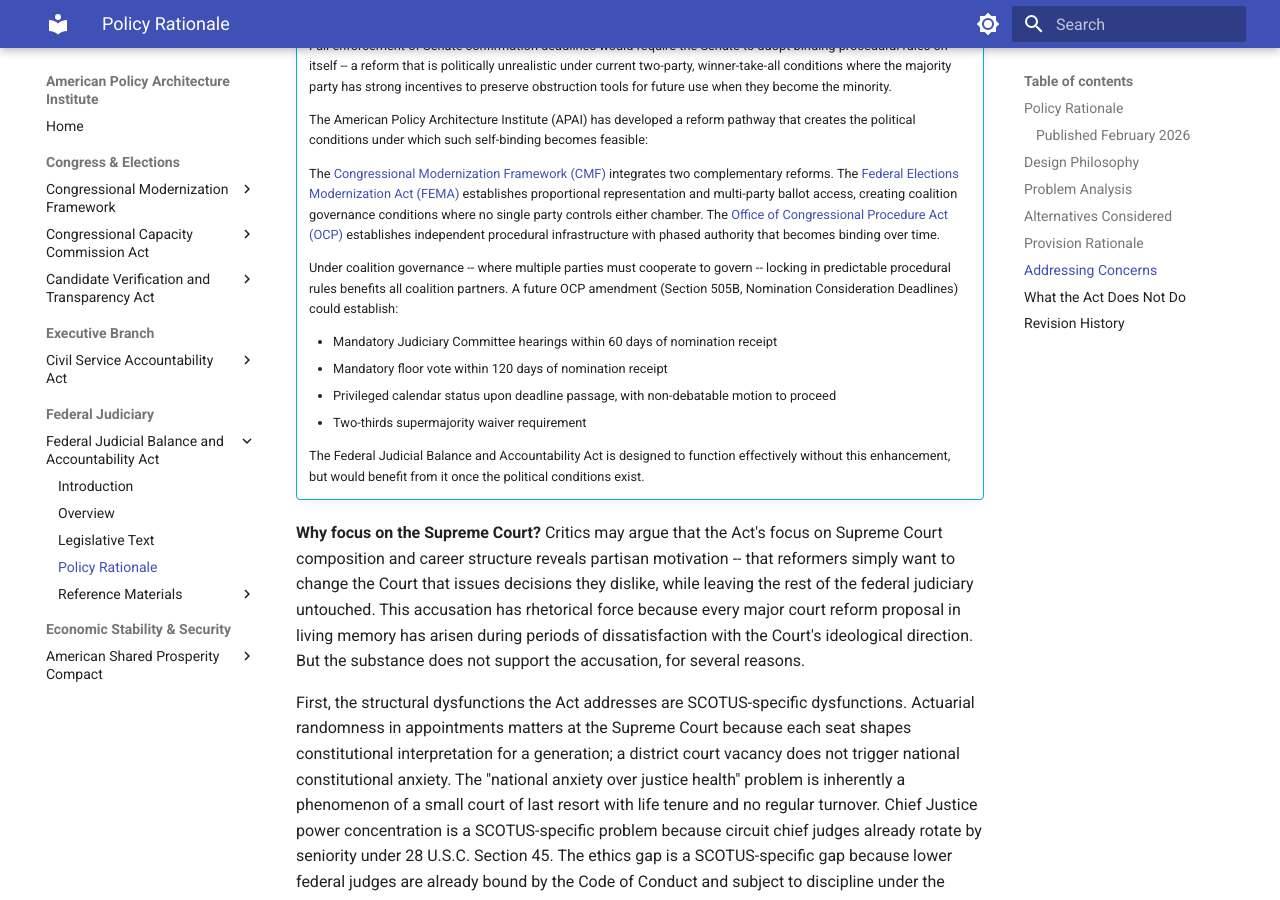
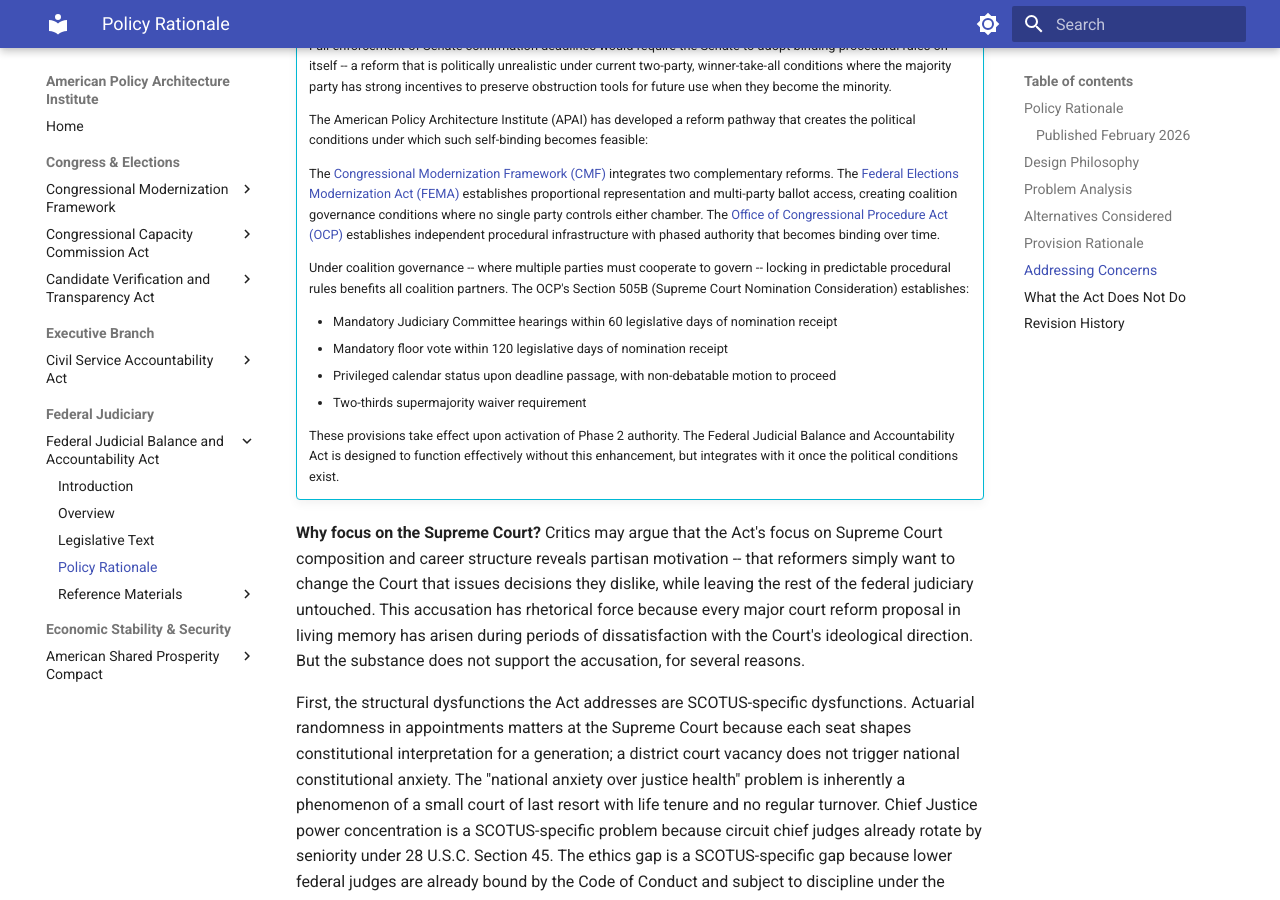
Before and after one commit to albertintech/apai, an MkDocs documentation site: the page built from docs/judiciary/fjbaa/FJBAA-Rev-1-8-Policy-Rationale.md, in a window 1280 px wide and 900 px high, scrolled down 16112 px. Built offline with MkDocs 1.6.1 and Material for MkDocs 9.7.7, drawn with Linux system fonts in a browser that asks for light colours.

Commit message:
Update FJBAA-Rev-1-8-Policy-Rationale info call out

```diff
--- a/docs/judiciary/fjbaa/FJBAA-Rev-1-8-Policy-Rationale.md
+++ b/docs/judiciary/fjbaa/FJBAA-Rev-1-8-Policy-Rationale.md
@@ -215,16 +215,16 @@ The structures-over-norms philosophy does not require that every structural mech
 
     The American Policy Architecture Institute (APAI) has developed a reform pathway that creates the political conditions under which such self-binding becomes feasible:
 
-    The [Congressional Modernization Framework (CMF)](../../congress/cmf/CMF-Rev-1-0-Introduction.md) integrates two complementary reforms. The [Federal Elections Modernization Act (FEMA)](../../congress/cmf/fema/FEMA-Rev-5-0-Introduction.md) establishes proportional representation and multi-party ballot access, creating coalition governance conditions where no single party controls either chamber. The [Office of Congressional Procedure Act (OCP)](../../congress/cmf/ocp/OCP-Rev-1-1-Introduction.md) establishes independent procedural infrastructure with phased authority that becomes binding over time.
+    The [Congressional Modernization Framework (CMF)](../../congress/cmf/CMF-Rev-1-0-Introduction.md) integrates two complementary reforms. The [Federal Elections Modernization Act (FEMA)](../../congress/cmf/fema/FEMA-Rev-5-0-Introduction.md) establishes proportional representation and multi-party ballot access, creating coalition governance conditions where no single party controls either chamber. The [Office of Congressional Procedure Act (OCP)](../../congress/cmf/ocp/OCP-Rev-1-2-Introduction.md) establishes independent procedural infrastructure with phased authority that becomes binding over time.
 
-    Under coalition governance -- where multiple parties must cooperate to govern -- locking in predictable procedural rules benefits all coalition partners. A future OCP amendment (Section 505B, Nomination Consideration Deadlines) could establish:
+    Under coalition governance -- where multiple parties must cooperate to govern -- locking in predictable procedural rules benefits all coalition partners. The OCP's Section 505B (Supreme Court Nomination Consideration) establishes:
 
-    - Mandatory Judiciary Committee hearings within 60 days of nomination receipt
-    - Mandatory floor vote within 120 days of nomination receipt
+    - Mandatory Judiciary Committee hearings within 60 legislative days of nomination receipt
+    - Mandatory floor vote within 120 legislative days of nomination receipt
     - Privileged calendar status upon deadline passage, with non-debatable motion to proceed
     - Two-thirds supermajority waiver requirement
 
-    The Federal Judicial Balance and Accountability Act is designed to function effectively without this enhancement, but would benefit from it once the political conditions exist.
+    These provisions take effect upon activation of Phase 2 authority. The Federal Judicial Balance and Accountability Act is designed to function effectively without this enhancement, but integrates with it once the political conditions exist.
 
 **Why focus on the Supreme Court?** Critics may argue that the Act's focus on Supreme Court composition and career structure reveals partisan motivation -- that reformers simply want to change the Court that issues decisions they dislike, while leaving the rest of the federal judiciary untouched. This accusation has rhetorical force because every major court reform proposal in living memory has arisen during periods of dissatisfaction with the Court's ideological direction. But the substance does not support the accusation, for several reasons.
 
```
